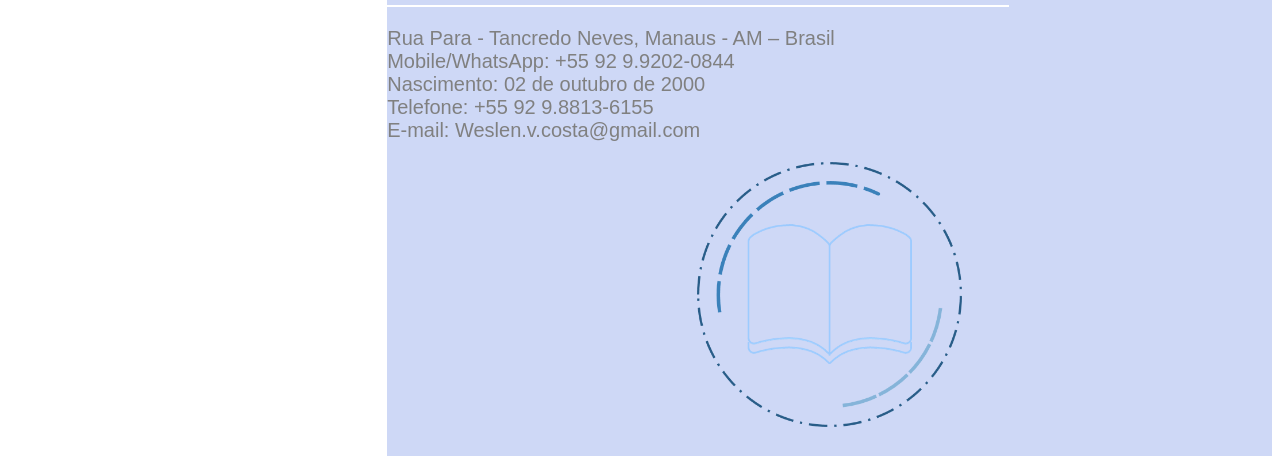
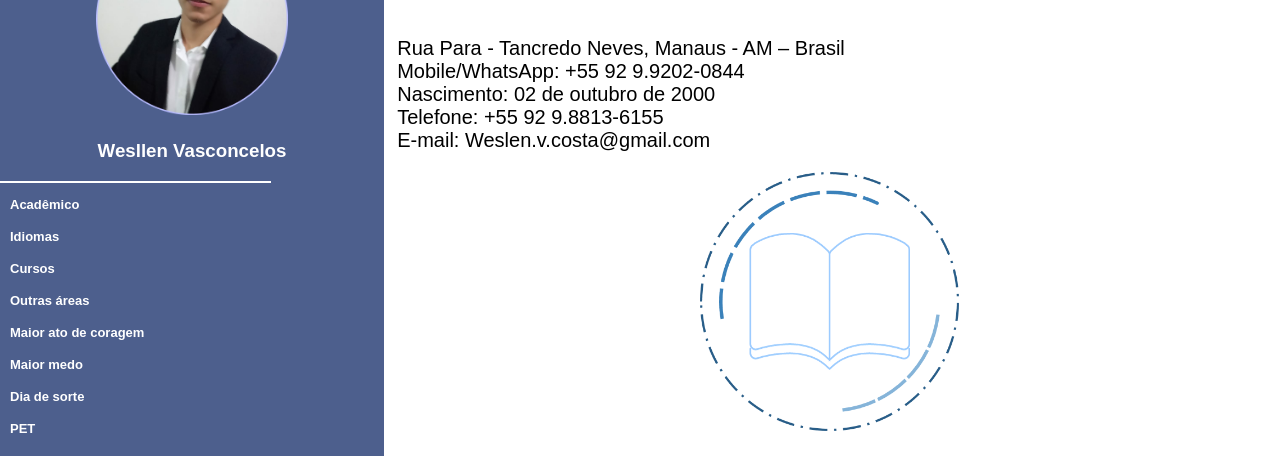
Before and after one commit to WesllenVasconcelos/CSS-Resume, a plain HTML site: page index.html in a window 1280 px wide. Shown: the part 97-553 px from the top of the page. Drawn offline with Linux system fonts and the light colour scheme.

Commit message:
Update CSS-GO.css

```diff
--- a/CSS-GO.css
+++ b/CSS-GO.css
@@ -1,22 +1,33 @@
 #DV1 {
-  width: 30%;
-
-  background: #4d5f8d;
-  margin: 0% 0% 0% 5%
-  padding: 10px;
+width: 30%;
+background: #4d5f8d;
+overflow-y: scroll;
+overflow-x: hidden;
+left: 0;
+right: 70%;
+top: 0;
+bottom: 0;
+position: fixed;
+z-index: 1;
 
 
   }
  #DV2 {
   width: 70%;
+  margin-left: 30%;
+  padding: 10px;
+  background: white;
+  top: 0;
 
-  background: #CED8F6;
-  margin: 0% 5% 0% 0%
-  padding: 10px;
 
 
 
   }
+  #foto{
+
+
+  }
+
 
   #sub{
 
@@ -31,7 +42,7 @@ width: 70%;
 margin-right: 30%;
   }
 
-h1{
+h3{
 
 color: white;
 font-family:Arial;
@@ -51,7 +62,7 @@ color: #4d5f8d;
 
 font-size:20px;
 font-family:Arial;
-color: gray;
+color: black;
 
  }
 
@@ -63,30 +74,28 @@ color: gray;
   }
 
   .indice {
-border:1px solid #25692A;
-border-radius:4px;
-display:inline-block;
-cursor:pointer;
+	color: #fff;
+	padding: 8px 16px;
+	float: left;
+	position: relative;
+	text-decoration:none;
+	width: 100%;
+	height:20px;
+	border: none;
+	display: block;
+	outline: 0;
+
 font-family:Arial;
 font-weight:bold;
 font-size:13px;
 padding:6px 10px;
-text-decoration:none;
-margin:10px 0 10px 10px;
-width:90px;
-
 }
 
 
-.indice {
-border-color:#46a7f5;
-background:linear-gradient(to bottom, #86c6f8 5%, #46a7f5 100%);
-box-shadow:inset 0px 1px 0px 0px #d7ecfd;
-color:#fff;
-text-shadow:0px 1px 0px #528009;
-}
+
+
 
 
 .indice:hover {
-background:linear-gradient(to bottom, #46a7f5 5%, #86c6f8 100%);
+background:#1E90FF;
 }
```
